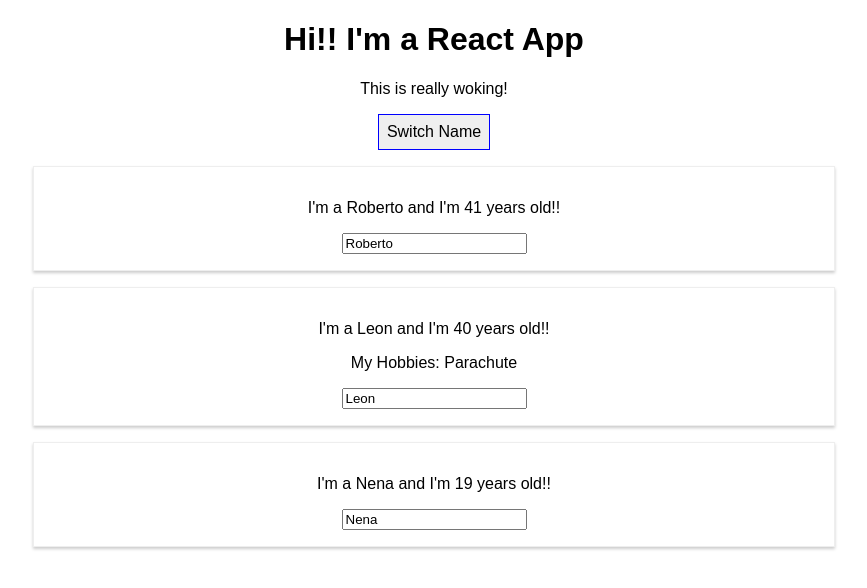
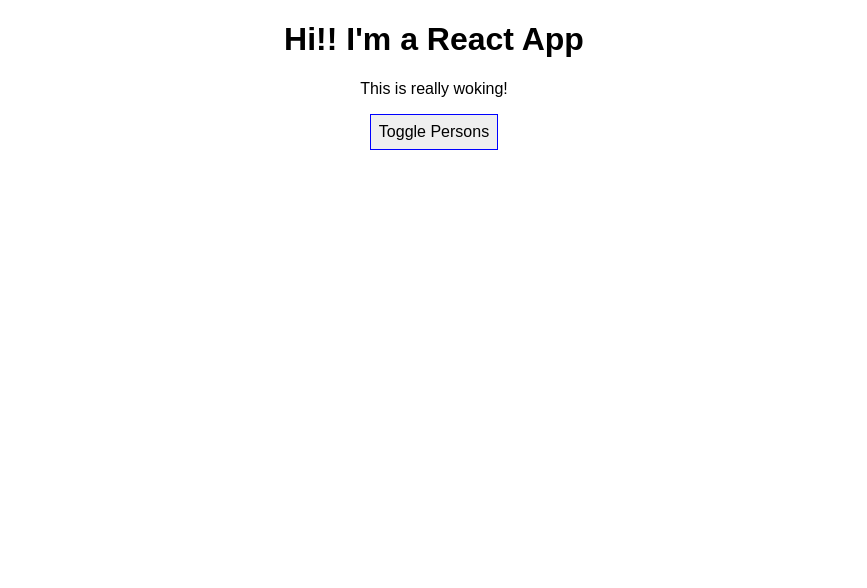
Before and after one commit to leonsuaren/react_complete_guide, a React (Create React App) app: page / in a window 1280 px wide. Shown: the top 588 px of the page, without its empty margins (206-1073 px from the left). Built offline with nearby package versions, Linux system fonts and the light colour scheme.

Commit message:
Rendering Content Conditionally

```diff
--- a/src/App.js
+++ b/src/App.js
@@ -4,13 +4,14 @@
 
 class App extends Component {
 
-state =  {
+  state = {
     persons: [
-        { name : "Roberto", age : 41 },
-        { name : "Leon", age : 40 },
-        { name : "Nena", age : 19 }
+      { name: "Roberto", age: 41 },
+      { name: "Leon", age: 40 },
+      { name: "Nena", age: 19 }
     ],
-      otherState : "Some other value"
+    otherState: "Some other value",
+    showPersons: false
   };
 
 
@@ -20,9 +21,9 @@
     this.setState(
       {
         persons: [
-            { name : newName, age : 41 },
-            { name : "Leon", age : 41 },
-            { name : "Nena", age : 19 }
+          { name: newName, age: 41 },
+          { name: "Leon", age: 41 },
+          { name: "Nena", age: 19 }
         ]
       }
     )
@@ -32,15 +33,20 @@
     this.setState(
       {
         persons: [
-            { name : 'Roberto', age : 41 },
-            { name : event.target.value, age : 41 },
-            { name : "Nena", age : 19 }
+          { name: 'Roberto', age: 41 },
+          { name: event.target.value, age: 41 },
+          { name: "Nena", age: 19 }
         ]
       }
     )
   }
 
-    render () {
+  togglePersonHandler = () => {
+    const doesShow = this.state.showPersons;
+    this.setState({ showPersons: !doesShow});
+  }
+
+  render() {
 
     const style = {
       backgroudColor: "white",
@@ -55,20 +61,24 @@
         <h1>Hi!! I'm a React App</h1>
         <p>This is really woking!</p>
         <button
-        style = { style }
-        onClick = { () => this.switchNameHandler('Beto!!') } >Switch Name</button>
+          style={style}
+          onClick={this.togglePersonHandler} >Toggle Persons</button>
+        {this.state.showPersons === true ?
+          <div>
             <Person
-        name= { this.state.persons[0].name }
-        age= { this.state.persons[0].age } />
+              name={this.state.persons[0].name}
+              age={this.state.persons[0].age} />
             <Person
-        name= { this.state.persons[1].name }
-        age= { this.state.persons[1].age }
-        click = { this.switchNameHandler.bind(this, 'Beto!')  }
-        change= { this.nameChangedHandler }
+              name={this.state.persons[1].name}
+              age={this.state.persons[1].age}
+              click={this.switchNameHandler.bind(this, 'Beto!')}
+              change={this.nameChangedHandler}
             >My Hobbies: Parachute</Person>
             <Person
-        name= { this.state.persons[2].name }
-        age= { this.state.persons[2].age } />
+              name={this.state.persons[2].name}
+              age={this.state.persons[2].age} />
+          </div> : null
+        }
       </div>
     );
     // return React.createElement('div', { className: 'App'}, React.createElement('h1', null, 'Does this Work?'))
```
Lines whose indentation alone changed are shown as unchanged.
